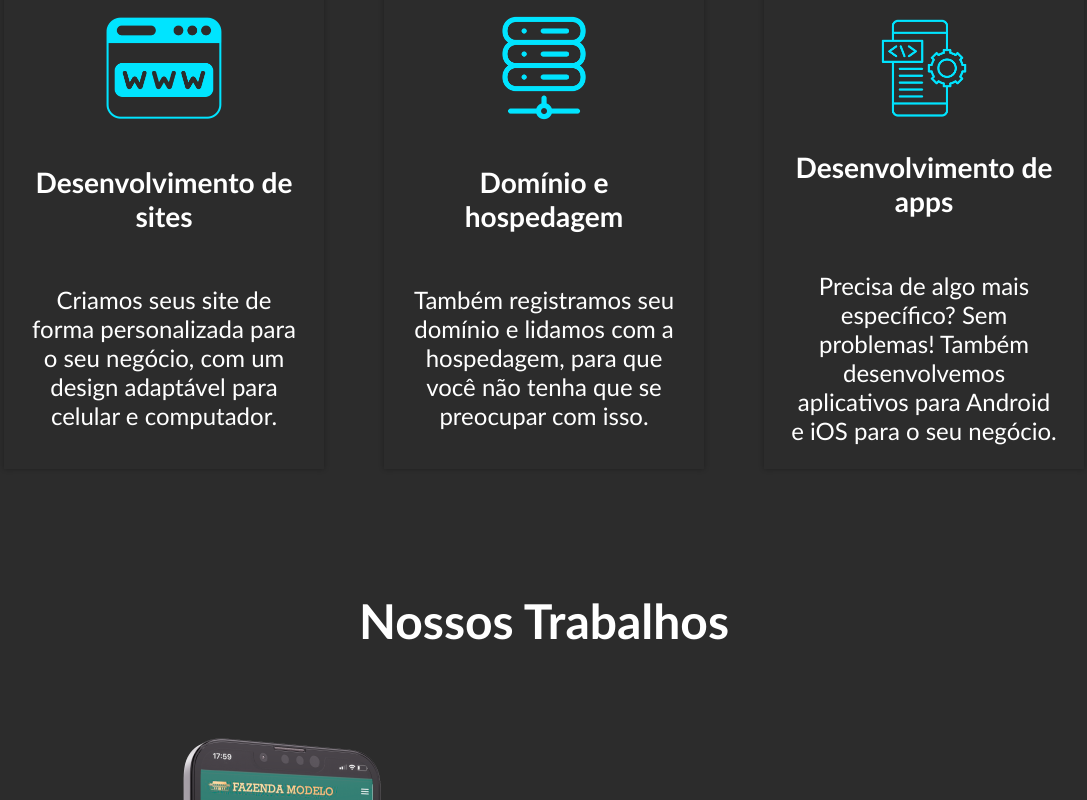
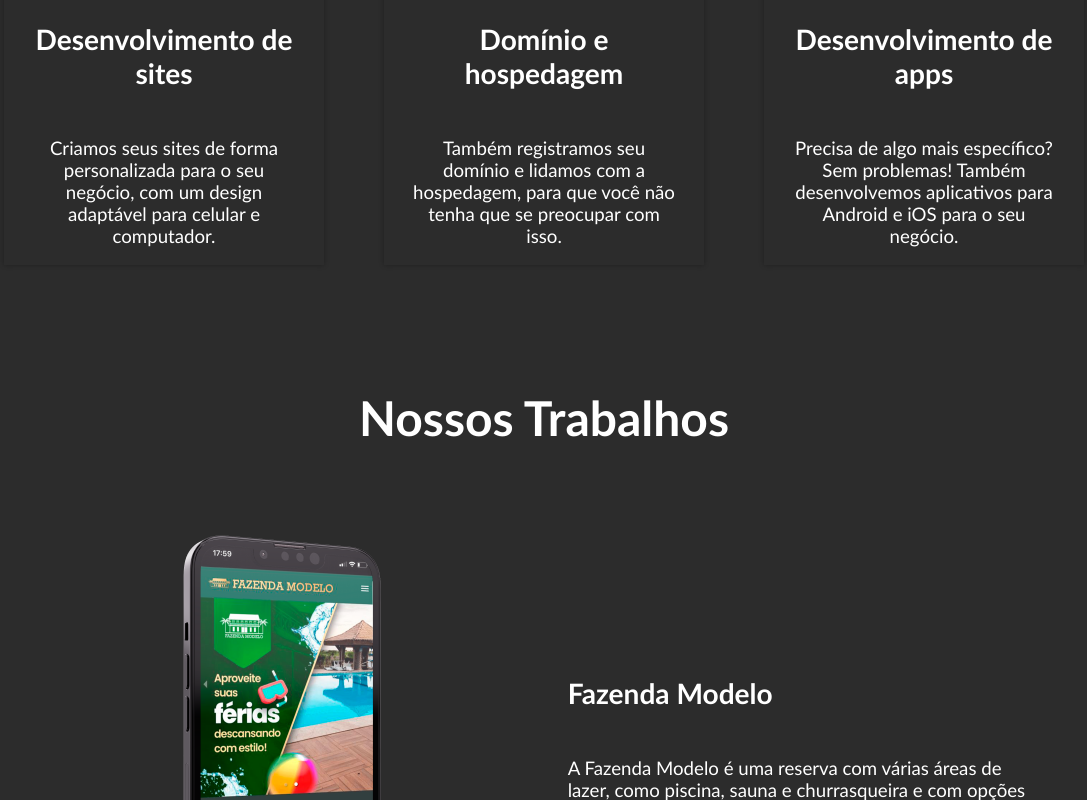
Before and after one commit to OverlinkSolutions/overlinksolutions.landingpage, a React (Create React App) app: page / in a window 1280 px wide. Shown: the part 2520-3320 px from the top of the page, without its empty margins (96-1183 px from the left). Built offline with nearby package versions, Linux system fonts and the light colour scheme.

Commit message:
FEAT: Ajustanto tamanho dos textos

```diff
--- a/src/components/OurServices/index.tsx
+++ b/src/components/OurServices/index.tsx
@@ -22,7 +22,7 @@
             <Typography
               alignment="center"
               title="Desenvolvimento de sites"
-              description="Criamos seus site de forma personalizada para o seu negócio, com um design adaptável para celular e computador."
+              description="Criamos seus sites de forma personalizada para o seu negócio, com um design adaptável para celular e computador."
             />
           </div>
           <div id={our_services.item} className={"container column"}>
--- a/src/components/Typography/typography.module.sass
+++ b/src/components/Typography/typography.module.sass
@@ -13,3 +13,4 @@
         width: 100%
     p
         width: 100%
+        font-size: 14pt
```
Also changed, not shown: 11 other files (tests, documents, lock files or other folders).
